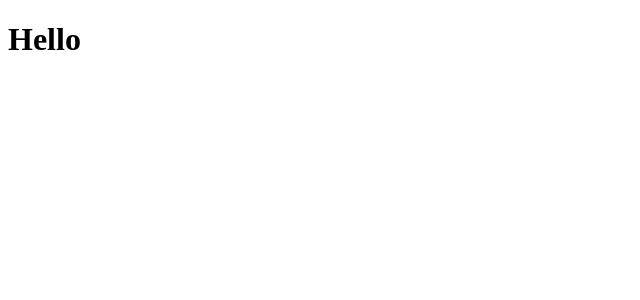
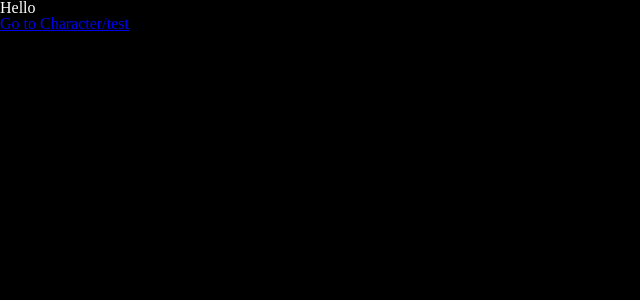
Before and after one commit to ICE0208/nomad-react-study-4, a React (Vite) app in the folder react/marvelous-react/: page / in a window 1280 px wide. Shown: the top 300 px of the page, without its empty margins (0-640 px from the left). Built offline with nearby package versions, Linux system fonts and the light colour scheme.

Commit message:
feat: 라우터 구성하기

```diff
--- a/react/marvelous-react/package.json
+++ b/react/marvelous-react/package.json
@@ -11,7 +11,9 @@
   },
   "dependencies": {
     "react": "^18.2.0",
-    "react-dom": "^18.2.0"
+    "react-dom": "^18.2.0",
+    "react-router-dom": "^6.22.1",
+    "styled-components": "^6.1.8"
   },
   "devDependencies": {
     "@types/react": "^18.2.56",
--- a/react/marvelous-react/src/App.jsx
+++ /dev/null
@@ -1,9 +0,0 @@
-function App() {
-  return (
-    <>
-      <h1>Hello</h1>
-    </>
-  );
-}
-
-export default App;
--- /dev/null
+++ b/react/marvelous-react/src/Character.jsx
@@ -0,0 +1,10 @@
+import { Link } from "react-router-dom";
+
+export default function Character() {
+  return (
+    <>
+      <h1>Character</h1>
+      <Link to="/">Go to root/test</Link>
+    </>
+  );
+}
--- /dev/null
+++ b/react/marvelous-react/src/GlobalStyle.jsx
@@ -0,0 +1,60 @@
+import { createGlobalStyle } from "styled-components";
+
+const GlobalStyle = createGlobalStyle`
+  /* http://meyerweb.com/eric/tools/css/reset/
+   v2.0 | 20110126
+   License: none (public domain)
+*/
+
+html, body, div, span, applet, object, iframe,
+h1, h2, h3, h4, h5, h6, p, blockquote, pre,
+a, abbr, acronym, address, big, cite, code,
+del, dfn, em, img, ins, kbd, q, s, samp,
+small, strike, strong, sub, sup, tt, var,
+b, u, i, center,
+dl, dt, dd, ol, ul, li,
+fieldset, form, label, legend,
+table, caption, tbody, tfoot, thead, tr, th, td,
+article, aside, canvas, details, embed,
+figure, figcaption, footer, header, hgroup,
+menu, nav, output, ruby, section, summary,
+time, mark, audio, video {
+	margin: 0;
+	padding: 0;
+	border: 0;
+	font-size: 100%;
+	font: inherit;
+	vertical-align: baseline;
+}
+/* HTML5 display-role reset for older browsers */
+article, aside, details, figcaption, figure,
+footer, header, hgroup, menu, nav, section {
+	display: block;
+}
+body {
+	line-height: 1;
+}
+ol, ul {
+	list-style: none;
+}
+blockquote, q {
+	quotes: none;
+}
+blockquote:before, blockquote:after,
+q:before, q:after {
+	content: '';
+	content: none;
+}
+table {
+	border-collapse: collapse;
+	border-spacing: 0;
+}
+
+// Custom
+body {
+    background-color: black;
+	color: white;
+}
+`;
+
+export default GlobalStyle;
--- /dev/null
+++ b/react/marvelous-react/src/Root.jsx
@@ -0,0 +1,12 @@
+import { Link } from "react-router-dom";
+
+function Root() {
+  return (
+    <>
+      <h1>Hello</h1>
+      <Link to="character/test">Go to Character/test</Link>
+    </>
+  );
+}
+
+export default Root;
--- a/react/marvelous-react/src/main.jsx
+++ b/react/marvelous-react/src/main.jsx
@@ -1,9 +1,28 @@
 import React from "react";
 import ReactDOM from "react-dom/client";
-import App from "./App.jsx";
+import Root from "./Root.jsx";
+import { RouterProvider, createBrowserRouter } from "react-router-dom";
+import Character from "./Character.jsx";
+import GlobalStyle from "./GlobalStyle.jsx";
+
+const router = createBrowserRouter([
+  {
+    path: "/",
+    element: <Root />,
+  },
+  {
+    path: "character/:id",
+    element: <Character />,
+  },
+  {
+    path: "/*",
+    element: <h1>Not FOUND</h1>,
+  },
+]);
 
 ReactDOM.createRoot(document.getElementById("root")).render(
   <React.StrictMode>
-    <App />
+    <GlobalStyle />
+    <RouterProvider router={router} />
   </React.StrictMode>
 );
```
Also changed, not shown: 1 other file (tests, documents, lock files or other folders).
